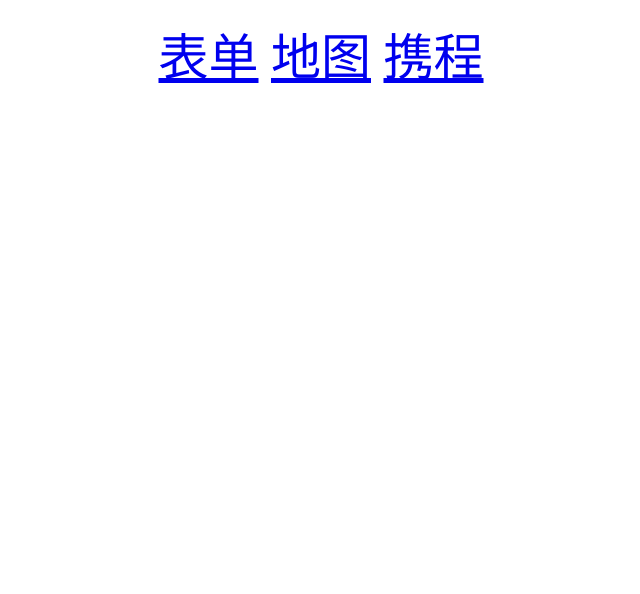
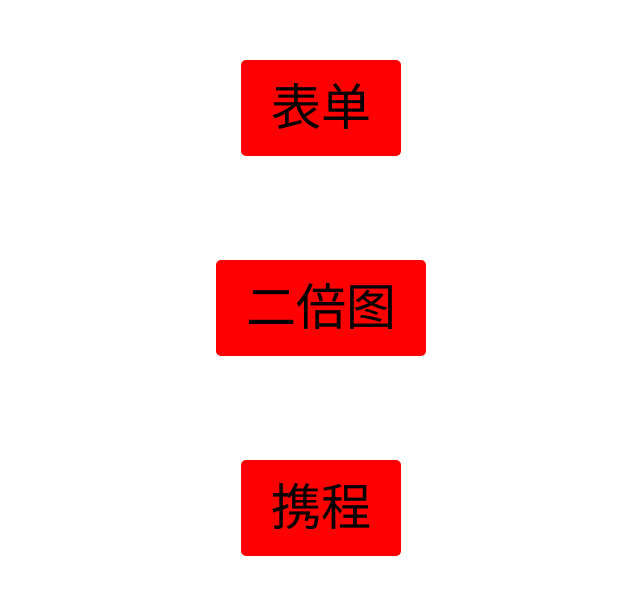
Before and after one commit to dttx123/dttx123.github.io, a plain HTML site: page index.html in a window 1280 px wide. Shown: the whole page, without its empty margins (319-959 px from the left). Drawn offline with Linux system fonts and the light colour scheme.

Commit message:
二倍图

```diff
--- a/index.html
+++ b/index.html
@@ -9,13 +9,24 @@
         body {
             text-align: center;
             font-size: 50px;
-            line-height: 100px;
+            line-height: 200px;
+        }
+
+        a {
+            text-decoration: none;
+            color: #000;
+            padding: 20px 30px;
+            background-color: red;
+            border-radius:  5px;
+
         }
     </style>
 </head>
 <body>
     <a href="form.html">表单</a>
-    <a href="map.html">地图</a>
+    <br>
+    <a href="2img.html">二倍图</a>
+    <br>
     <a href="xiecheng.html">携程</a>
 </body>
 </html>
```
Also changed, not shown: 2img.html (added, +27 -0 lines), 1.jpg (added), 2.jpg (added).
